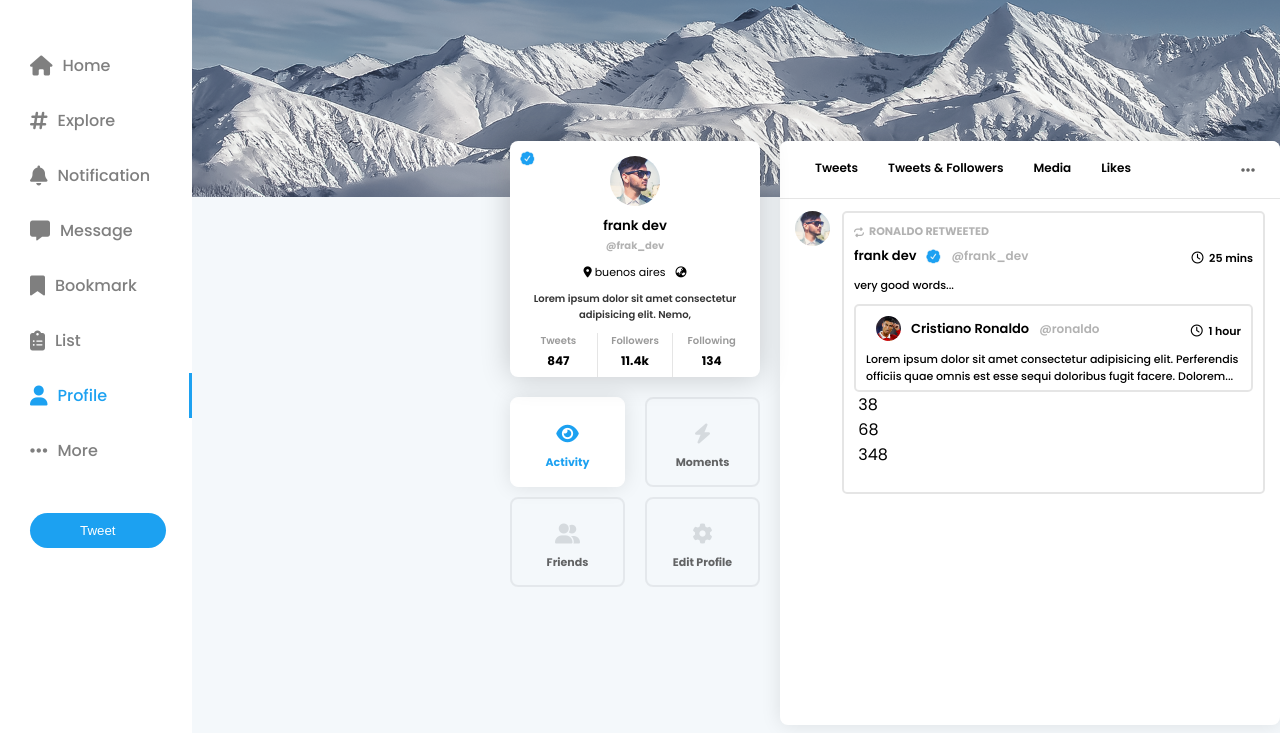
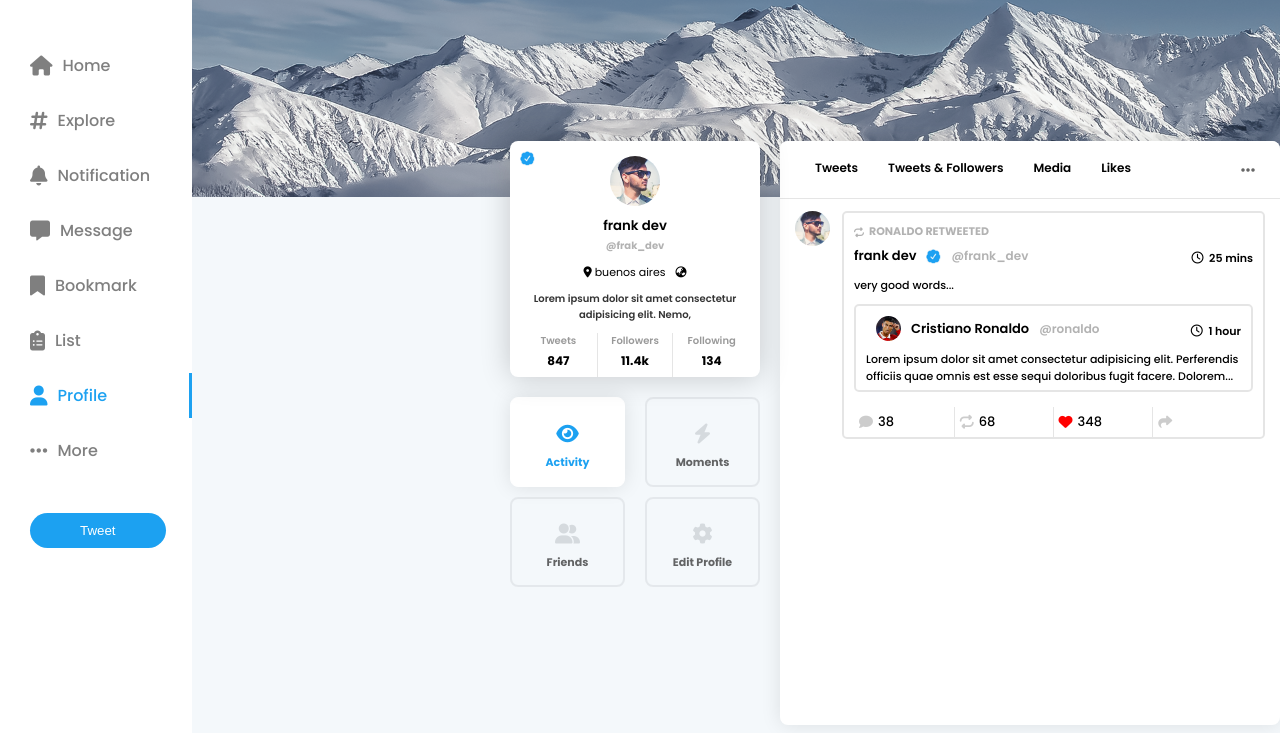
Before and after one commit to francoasevey/Twitter-Clone, a plain HTML site: page index.html in a window 1280 px wide. Shown: the part 67-800 px from the top of the page. Drawn offline with Linux system fonts and the light colour scheme.

Commit message:
css fixit

```diff
--- a/index.html
+++ b/index.html
@@ -124,19 +124,19 @@
                                     </div>
                                     <div class="tweet_card_social_data">
                                         <div class="tweet_social_card">
-                                            <i class="fa-solid fa_comment"></i>
+                                            <i class="fa-solid fa-comment"></i>
                                             <span>38</span>
                                         </div>
                                         <div class="tweet_social_card">
-                                            <i class="fa-solid fa_repeat"></i>
+                                            <i class="fa-solid fa-repeat"></i>
                                             <span>68</span>
                                         </div>
                                         <div class="tweet_social_card">
-                                            <i class="fa-solid fa_heart"></i>
+                                            <i class="fa-solid fa-heart"></i>
                                             <span>348</span>
                                         </div>
                                         <div class="tweet_social_card">
-                                            <i class="fa-solid fa_share"></i>
+                                            <i class="fa-solid fa-share"></i>
                                         </div>
                                         </div>
                                     </div>
--- a/main.css
+++ b/main.css
@@ -532,6 +532,7 @@ section
         word-break: break-all;
         margin-top: 10px;
 }
+header
 section
     .profile_post_follow_bx
     .post_follow_bx
@@ -547,6 +548,7 @@ section
         border-radius: 5px;
         margin-top: 10px;
 }
+header
 section
     .profile_post_follow_bx
     .post_follow_bx
@@ -562,6 +564,7 @@ section
         border-radius: 50%;
         margin-right: 10px;
 }
+header
 section
     .profile_post_follow_bx
     .post_follow_bx
@@ -569,13 +572,13 @@ section
     .post_main_bx
     .post_card_bx
     .content
-    .retweet_content_bx
     .tweet_card_social_data{
         display: flex;
         align-items: center;
         justify-content: space-between;
         margin-top: 15px;
 }
+header
 section
     .profile_post_follow_bx
     .post_follow_bx
@@ -583,9 +586,75 @@ section
     .post_main_bx
     .post_card_bx
     .content
-    .retweet_content_bx
     .tweet_card_social_data
     .tweet_social_card{
         width: 25%;
-
+        display: flex;
+        align-items: center;
+        justify-content: 5px;
+        padding: 5px;
 }
+header
+section
+    .profile_post_follow_bx
+    .post_follow_bx
+    .post
+    .post_main_bx
+    .post_card_bx
+    .content
+    .tweet_card_social_data
+    .tweet_social_card:nth-child(2){
+    border-left: 1px solid rgba(0, 0, 0, .1);
+    border-right: 1px solid rgba(0, 0, 0, .1);
+}
+header
+section
+    .profile_post_follow_bx
+    .post_follow_bx
+    .post
+    .post_main_bx
+    .post_card_bx
+    .content
+    .tweet_card_social_data
+    .tweet_social_card:nth-child(3){
+    border-right: 1px solid rgba(0, 0, 0, .1);
+}
+header
+section
+    .profile_post_follow_bx
+    .post_follow_bx
+    .post
+    .post_main_bx
+    .post_card_bx
+    .content
+    .tweet_card_social_data
+    .tweet_social_card i{
+    color: rgba(0, 0, 0, 0.2);
+    margin-right: 5px;
+    font-size: 14px;
+}
+header
+section
+    .profile_post_follow_bx
+    .post_follow_bx
+    .post
+    .post_main_bx
+    .post_card_bx
+    .content
+    .tweet_card_social_data
+    .tweet_social_card span{
+    font-size: 13px;
+    font-weight: 500;
+}
+header
+section
+    .profile_post_follow_bx
+    .post_follow_bx
+    .post
+    .post_main_bx
+    .post_card_bx
+    .content
+    .tweet_card_social_data
+    .tweet_social_card:nth-child(3) i{
+    color: red;
+}
```
